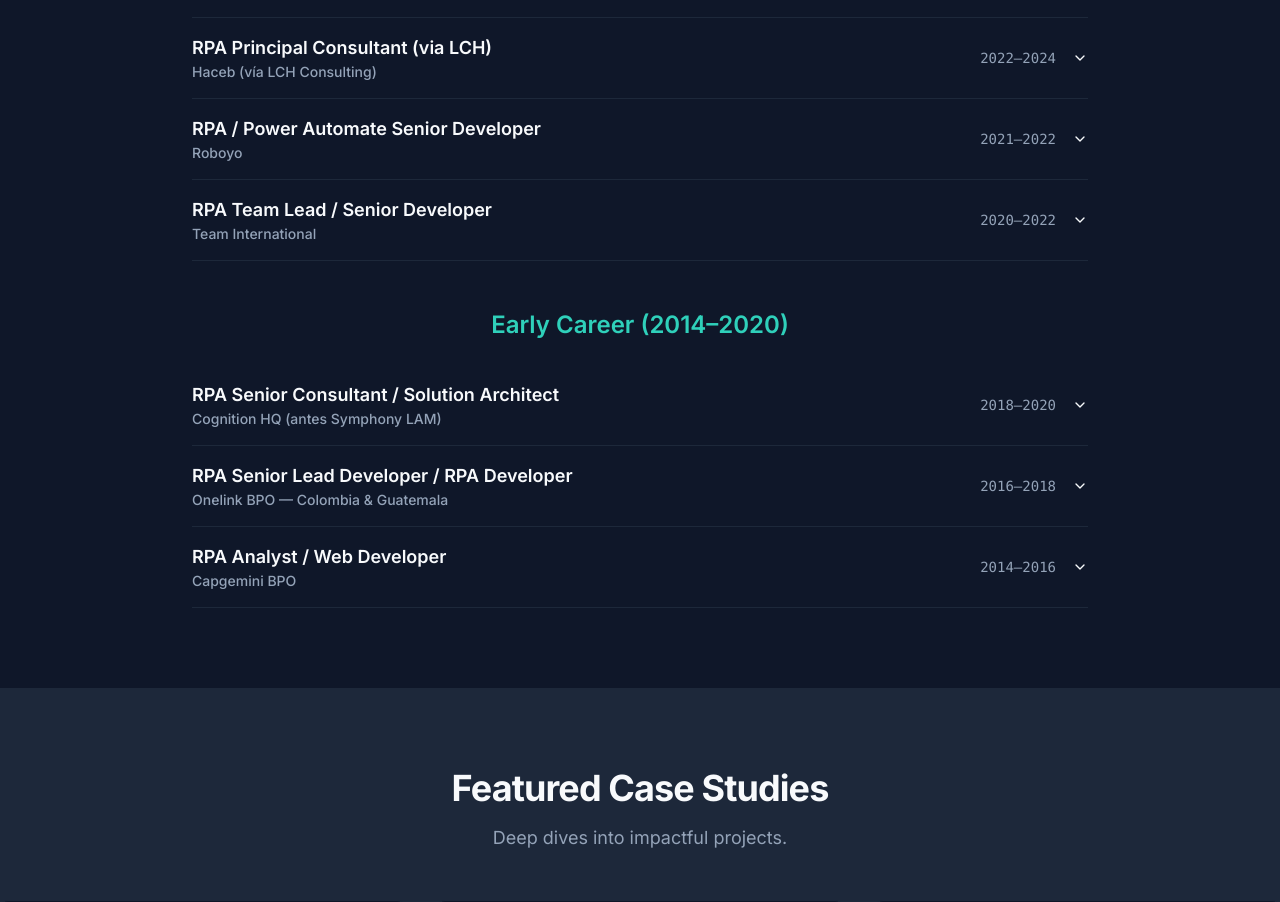
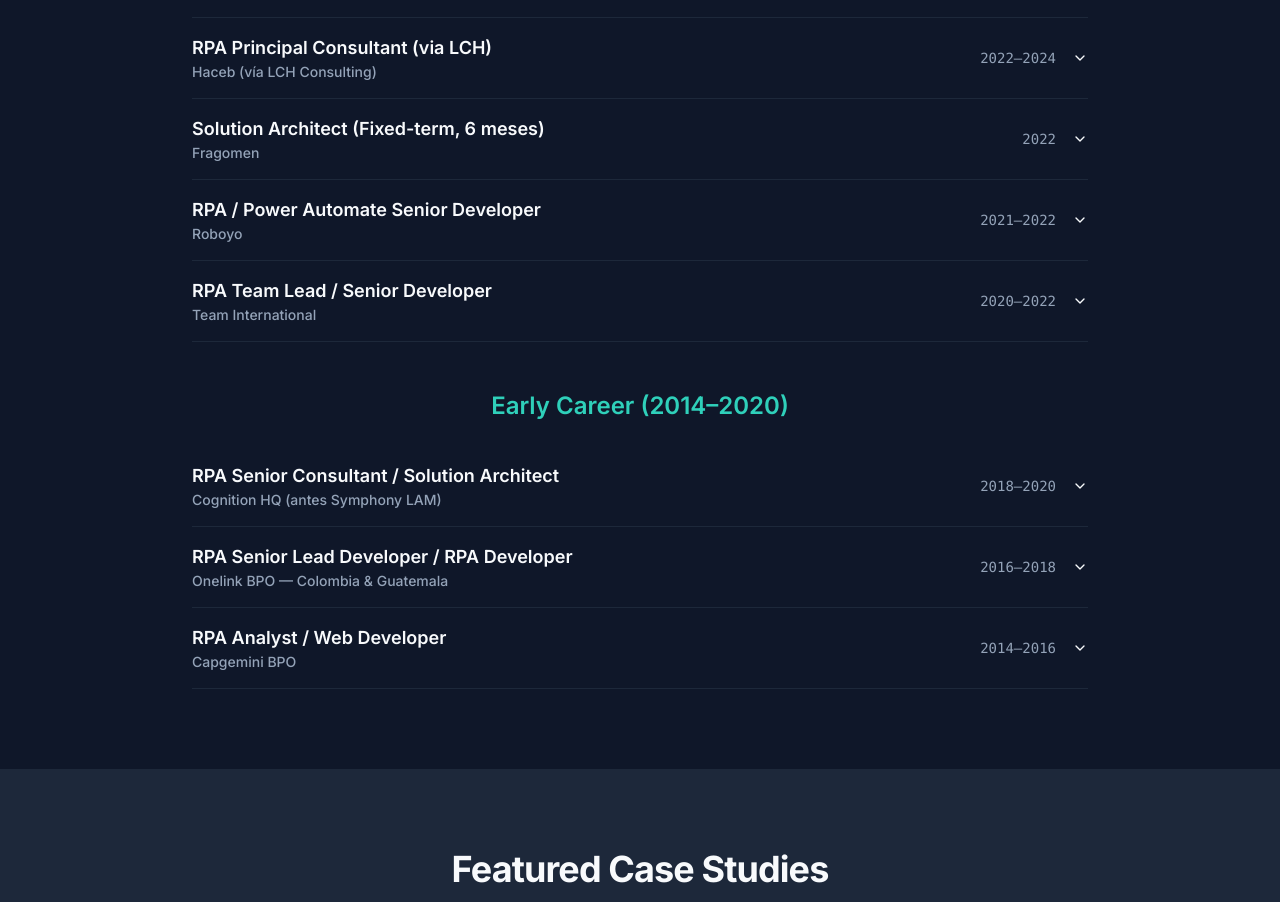
Before and after one commit to BernydotJar/Eduardo_Sacahui_Resume, a Next.js app: page / in a window 1280 px wide. Shown: the part 3466-4368 px from the top of the page. Built offline with nearby package versions, Linux system fonts and the light colour scheme.

Commit message:
Can you please review the gragoman, I do not see it, and you added 2 pro

```diff
--- a/src/components/ui/TimelineItem.tsx
+++ b/src/components/ui/TimelineItem.tsx
@@ -12,13 +12,13 @@ interface TimelineItemProps {
 
 const TimelineItem = ({ experience }: TimelineItemProps) => {
 
-    const techUsed = skills.filter(skill => experience.skills.includes(skill.id));
+    const techUsed = skills.filter(skill => experience.skills?.includes(skill.id));
     const relatedProjects = experience.projects ? projects.filter(p => experience.projects?.includes(p.id)) : [];
     const role = experience.display_role_override || experience.role;
     const company = experience.display_company_override || experience.company;
 
   return (
-    <AccordionItem value={experience.company + experience.role}>
+    <AccordionItem value={experience.company + experience.role + experience.when}>
         <AccordionTrigger>
             <div className='flex justify-between items-center w-full pr-4'>
                 <div className='text-left'>
@@ -30,6 +30,7 @@ const TimelineItem = ({ experience }: TimelineItemProps) => {
         </AccordionTrigger>
         <AccordionContent>
            <div className="pl-4 border-l-2 border-primary ml-2 space-y-6">
+                {experience.highlights && experience.highlights.length > 0 && (
                   <div>
                       <h4 className="text-sm font-semibold text-foreground mb-2">Highlights:</h4>
                       <ul className="list-disc pl-5 space-y-2 text-muted-foreground">
@@ -38,6 +39,7 @@ const TimelineItem = ({ experience }: TimelineItemProps) => {
                           ))}
                       </ul>
                   </div>
+                )}
 
                 {relatedProjects.length > 0 && (
                      <div>
@@ -52,6 +54,7 @@ const TimelineItem = ({ experience }: TimelineItemProps) => {
                     </div>
                 )}
 
+                {techUsed.length > 0 && (
                   <div>
                       <p className="text-sm font-semibold text-foreground mb-2">Tech Used:</p>
                       <div className="flex flex-wrap gap-2">
@@ -62,6 +65,7 @@ const TimelineItem = ({ experience }: TimelineItemProps) => {
                           ))}
                       </div>
                   </div>
+                )}
            </div>
         </AccordionContent>
     </AccordionItem>
--- a/src/data/experience.json
+++ b/src/data/experience.json
@@ -67,6 +67,16 @@
     "skills":["uipath","powerautomatecloud","powerapps","sap","sharepoint","browserautomation","powerbi","sqlserver"]
   },
   {
+    "company":"Fragomen",
+    "role":"Solution Architect (Fixed-term, 6 meses)",
+    "when":"2022",
+    "highlights":[
+      "Arquitectura y gobierno de automatización en engagement de corta duración."
+    ],
+    "projects":["fragomen-sol-arch-2022"],
+    "skills":["architecture","uipath","powerplatform","governance"]
+  },
+  {
     "company":"Team International",
     "role":"RPA Team Lead / Senior Developer",
     "when":"2020–2022",
@@ -118,7 +128,7 @@
       "avon-sla-bpm",
       "generalmills-sl-web",
       "officedepot-ar",
-      "generalmills-reminders",
+  "generalmills-reminders",
       "nokia-pos-download"
     ],
     "skills":["uipath","java","php","sqlserver","as400","citrix","htmlcss"]
--- a/src/data/projects.json
+++ b/src/data/projects.json
@@ -172,6 +172,26 @@
     "outcomes":["Tiempo de onboarding ↓","Errores de captura ↓","Trazabilidad ↑"]
   },
   {
+    "id":"bancociudad-blueprism",
+    "title":"Banco Ciudad — Automatizaciones Back-Office (Blue Prism)",
+    "when":"2019",
+    "client":"Banco Ciudad (Argentina) — Cognition HQ (antes Symphony LAM)",
+    "skills":["blueprism","sqlserver","javascript","powerbi"],
+    "stack":"Blue Prism para procesos de back-office (validaciones, conciliaciones/altas), integración con apps internas y reporting.",
+    "summary":"Automatizaciones bancarias de soporte operativo y cumplimiento; monitoreo y métricas de ejecución.",
+    "outcomes":["Tiempos de ciclo ↓","Tareas manuales ↓","Calidad de datos ↑"]
+  },
+  {
+    "id":"kbs-netsuite-aa",
+    "title":"KBS — Automatizaciones sobre NetSuite (AA360)",
+    "when":"2021–2022",
+    "client":"KBS (Team International)",
+    "skills":["automationanywhere","netsuite","sqlserver","jira","powerbi"],
+    "stack":"Automation Anywhere 360 con conectores y scripts; orquestación por colas; auditoría y reportes.",
+    "summary":"Automatización de procesos financieros en NetSuite: ingestión de transacciones, conciliaciones y notificaciones.",
+    "outcomes":["AHT ↓","SLA attainment ↑","Errores ↓"]
+  },
+  {
     "id":"newell-ptp-integration",
     "title":"Newell — PTP/AP Integration (SAP + Email)",
     "when":"2020",
@@ -222,24 +242,24 @@
     "outcomes":["Throughput ↑","Re-trabajo ↓","SLA de operación ↑"]
   },
   {
-    "id":"kbs-netsuite-aa",
-    "title":"KBS — Automatizaciones sobre NetSuite (AA360)",
+    "id":"engeform-rpa-coe",
+    "title":"Engeform Brasil — RPA CoE & Delivery",
+    "when":"2018–2019",
+    "client":"Engeform Brasil (Symphony LAM)",
+    "skills":["blueprism","visualstudio","sqlserver","vsts","powerbi","bpm"],
+    "stack":"Blue Prism, VS, SQL Server, VSTS, Power BI; CoE playbooks and training.",
+    "summary":"Solution architect for an enterprise RPA CoE; trained team and delivered scalable robots across HR, Finance & IT.",
+    "outcomes":["Governed delivery model","Faster release cadence","Defects ↓"]
+  },
+  {
+    "id":"kbs-finance-12-automations",
+    "title":"KBS — 12 Finance Automations",
     "when":"2021–2022",
     "client":"KBS (Team International)",
-    "skills":["automationanywhere","netsuite","sqlserver","jira","powerbi"],
-    "stack":"Automation Anywhere 360 con conectores y scripts; orquestación por colas; auditoría y reportes.",
-    "summary":"Automatización de procesos financieros en NetSuite: ingestión de transacciones, conciliaciones y notificaciones.",
-    "outcomes":["AHT ↓","SLA attainment ↑","Errores ↓"]
-  },
-  {
-    "id":"bancociudad-blueprism",
-    "title":"Banco Ciudad — Automatizaciones Back-Office (Blue Prism)",
-    "when":"2019",
-    "client":"Banco Ciudad (Argentina) — Cognition HQ (antes Symphony LAM)",
-    "skills":["blueprism","sqlserver","javascript","powerbi"],
-    "stack":"Blue Prism para procesos de back-office (validaciones, conciliaciones/altas), integración con apps internas y reporting.",
-    "summary":"Automatizaciones bancarias de soporte operativo y cumplimiento; monitoreo y métricas de ejecución.",
-    "outcomes":["Tiempos de ciclo ↓","Tareas manuales ↓","Calidad de datos ↑"]
+    "skills":["automationanywhere","visualstudio","excel","javascript","powerquery","jira","security"],
+    "stack":"AA360, VS, Excel/Power Query, JavaScript; governance + security baked in.",
+    "summary":"Automated a dozen finance processes and ERP integrations using AA360; set up governance and design reviews.",
+    "outcomes":["Cycle time ↓","SLA attainment ↑","Manual work eliminated"]
   },
   {
     "id":"zebra-uipath-testmgr",
```
Lines whose indentation alone changed are shown as unchanged.
